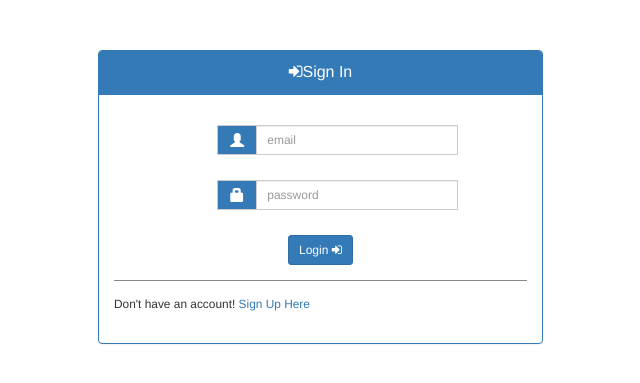
After one commit to florindanciu/Proman-florindanciu, a Flask app: page /login in a window 1280 px wide. The commit adds this page. Shown: the top 383 px of the page, without its empty margins (382-1022 px from the left). Run offline with Flask 2, Linux system fonts and the light colour scheme; data that the repository does not hold is empty; parts of the project's set-up code (start-up, migrations or seed data) failed here and were passed over; some libraries are stand-ins or nearby versions.

Commit message:
Added registration/login/logout features

```diff
--- a/database_common.py
+++ b/database_common.py
@@ -8,8 +8,8 @@ import psycopg2.extras
 def get_connection_string():
     # setup connection string
     # to do this, please define these environment variables first
-    user_name = 'gabi'
-    password = 'abc'
+    user_name = 'florin'
+    password = '1234'
     host = 'localhost'
     database_name = 'Proman_db'
 
--- a/main.py
+++ b/main.py
@@ -1,9 +1,11 @@
-from flask import Flask, render_template, url_for
+from flask import Flask, render_template, url_for, request, redirect, session, flash
 from util import json_response
 
 import data_handler
+import hashing
 
 app = Flask(__name__)
+app.secret_key = b'D3Z03lRQ_Neft7apw_oGzw'
 
 
 @app.route("/")
@@ -20,7 +22,7 @@ def get_boards():
     """
     All the boards
     """
-    return data_handler.get_boards()
+    pass
 
 
 @app.route("/get-cards/<int:board_id>")
@@ -30,7 +32,57 @@ def get_cards_for_board(board_id: int):
     All cards that belongs to a board
     :param board_id: id of the parent board
     """
-    return data_handler.get_cards_for_board(board_id)
+    pass
+
+
+@app.route("/register", methods=['GET', 'POST'])
+def register():
+    if request.method == 'POST':
+        first_name = request.form.get('first_name')
+        last_name = request.form.get('last_name')
+        email = request.form.get('email_register')
+        password = request.form.get('passwd')
+        confirm = request.form.get('confirm')
+        secure_password = hashing.hash_password(password)
+        user_info = data_handler.get_user_info_by_email(email)
+
+        if user_info is not None:
+            flash('Email already used!', 'info')
+        elif password == confirm:
+            data_handler.add_user_info(first_name, last_name, email, secure_password)
+            flash('Registration successful!', 'success')
+            return redirect(url_for('register'))
+        else:
+            flash('Registration does not mach!', 'danger')
+            return redirect(url_for('register'))
+    return render_template('register.html')
+
+
+@app.route("/login", methods=['GET', 'POST'])
+def login():
+    if request.method == 'POST':
+        email = request.form.get('email_login')
+        password = request.form.get('password')
+        user_info = data_handler.get_user_info_by_email(email)
+
+        if not user_info:
+            flash('Email not found!', 'danger')
+            return redirect(url_for('login'))
+        elif hashing.verify_password(password, user_info['password']):
+            session['email'] = email
+            flash('You are now logged in', 'success')
+            return render_template('index.html', user_info=user_info)
+        else:
+            flash('Incorrect password!', 'danger')
+            return redirect(url_for('login'))
+    return render_template('register.html')
+
+
+@app.route("/logout")
+def logout():
+    session.clear()
+    flash('You are now logged out', 'info')
+    return redirect(url_for('index'))
 
 
 def main():
--- /dev/null
+++ b/static/css/register_login.css
@@ -0,0 +1,11 @@
+.input-group-addon {
+   color: #fff;
+   background-color: #337ab7;
+}
+
+.form-control, .input-group-addon {
+   border-radius: 0px;
+}
+label{
+  text-align: left !important;
+}
--- /dev/null
+++ b/templates/includes/message.html
@@ -0,0 +1,9 @@
+{% with messages = get_flashed_messages(with_categories=true) %}
+    {% if messages %}
+        <ul class=flashes>
+            {% for category, message in messages %}
+                <div class="alert alert-{{ category }}">{{ message }}</div>
+            {% endfor %}
+        </ul>
+    {% endif %}
+{% endwith %}
--- /dev/null
+++ b/templates/layout.html
@@ -0,0 +1,35 @@
+<!DOCTYPE html>
+<html lang="en">
+    <head>
+        <meta charset="UTF-8">
+        <meta name="viewport" content="width=device-width, initial-scale=1.0">
+        <meta http-equiv="X-UA-Compatible" content="ie=edge">
+        <title>ProMan</title>
+
+        <link rel="shortcut icon" href="{{ url_for('static', filename='favicon/favicon.ico') }}">
+        <link rel="icon" type="image/png" sizes="32x32" href="{{ url_for('static', filename='favicon/favicon-32x32.png') }}">
+        <link rel="icon" type="image/png" sizes="96x96" href="{{ url_for('static', filename='favicon/favicon-96x96.png') }}">
+        <link rel="icon" type="image/png" sizes="16x16" href="{{ url_for('static', filename='favicon/favicon-16x16.png') }}">
+
+        <link href="//netdna.bootstrapcdn.com/bootstrap/3.0.0/css/bootstrap.min.css" rel="stylesheet" id="bootstrap-css">
+        <script src="//netdna.bootstrapcdn.com/bootstrap/3.0.0/js/bootstrap.min.js"></script>
+        <script src="//code.jquery.com/jquery-1.11.1.min.js"></script>
+
+        <link rel="stylesheet" href="https://maxcdn.bootstrapcdn.com/bootstrap/3.3.7/css/bootstrap.min.css">
+        <link href="https://maxcdn.bootstrapcdn.com/font-awesome/4.7.0/css/font-awesome.min.css" rel="stylesheet" integrity="sha384-wvfXpqpZZVQGK6TAh5PVlGOfQNHSoD2xbE+QkPxCAFlNEevoEH3Sl0sibVcOQVnN" crossorigin="anonymous">
+        <script src="https://ajax.googleapis.com/ajax/libs/jquery/3.2.1/jquery.min.js"></script>
+        <script src="https://maxcdn.bootstrapcdn.com/bootstrap/3.3.7/js/bootstrap.min.js"></script>
+
+        <link rel="stylesheet" type="text/css" href="{{ url_for('static', filename='css/main.css') }}">
+        <link rel="stylesheet" type="text/css" href="{{ url_for('static', filename='css/register_login.css') }}">
+        <script type="module" src="{{ url_for('static', filename='js/main.js') }}" defer></script>
+
+        {% include 'includes/message.html' %}
+        {% block head %}
+        {% endblock %}
+    </head>
+<body>
+    {% block body %}
+    {% endblock %}
+</body>
+</html>
--- /dev/null
+++ b/templates/register.html
@@ -0,0 +1,134 @@
+{% extends 'layout.html' %}
+
+{% block head %}
+{% endblock %}
+
+{% block body %}
+
+    <div class="container">
+        <div class="container">
+
+            <div id="loginbox" style="margin-top:50px;"
+                 class="mainbox col-md-5 col-md-offset-4 col-sm-7 col-sm-offset-3">
+                <div class="panel panel-primary">
+                    <div class="panel-heading">
+                        <div class="panel-title text-center"><i class="fa fa-sign-in" aria-hidden="true"></i>Sign In</div>
+                    </div>
+
+                    <div style="padding-top:30px" class="panel-body">
+
+                        <div style="display:none" id="login-alert" class="alert alert-danger col-sm-12"></div>
+
+                        <form id="loginform" class="form-horizontal" role="form" action="/login" method="post">
+
+                            <div style="margin-bottom: 25px" class="input-group col-sm-offset-3 col-sm-7">
+                                <span class="input-group-addon"><i class="glyphicon glyphicon-user"></i></span>
+                                <input id="login-username" type="text" class="form-control input-sm" name="email_login"
+                                       value="" placeholder="email">
+                            </div>
+
+                            <div style="margin-bottom: 25px" class="input-group col-sm-offset-3 col-sm-7">
+                                <span class="input-group-addon"><i class="glyphicon glyphicon-lock"></i></span>
+                                <input id="login-password" type="password" class="form-control input-sm" name="password"
+                                       placeholder="password">
+                            </div>
+
+                            <div style="margin-top:10px" class="form-group">
+                                <!-- Button -->
+
+                                <div class="col-sm-12 controls text-center">
+                                    <button id="btn-login" type="submit" class="btn btn-primary btn-sm"> Login <i class="fa fa-sign-in" aria-hidden="true"></i> </button>
+                                </div>
+                            </div>
+
+
+                            <div class="form-group">
+                                <div class="col-md-12 control">
+                                    <div style="border-top: 1px solid#888; padding-top:15px; font-size:85%">
+                                        Don't have an account!
+                                        <a href="#" onClick="$('#loginbox').hide(); $('#signupbox').show()">Sign Up Here</a>
+                                    </div>
+                                </div>
+                            </div>
+                        </form>
+
+                    </div>
+                </div>
+            </div>
+
+            <div id="signupbox" style="display:none; margin-top:50px"
+                 class="mainbox col-md-5 col-md-offset-4 col-sm-7 col-sm-offset-3">
+                <div class="panel panel-primary">
+                    <div class="panel-heading">
+                        <div class="panel-title text-center">Sign Up <i class="fa fa-user-plus"></i></div>
+                        <div style="float:right; font-size: 85%; position: relative; top:-10px">
+                            <a id="signinlink" href="#" onclick="$('#signupbox').hide(); $('#loginbox').show()">Sign
+                                In</a></div>
+                    </div>
+                    <div class="panel-body">
+                        <form id="signupform" class="form-horizontal" role="form" action="/register" method="post">
+
+                            <div class="form-group">
+                                <label for="first_name" class="col-md-4 control-label">First Name</label>
+                                <div class="col-md-8">
+                                    <input type="text" class="form-control input-sm" name="first_name"
+                                           placeholder="First Name">
+                                </div>
+                            </div>
+
+                            <div class="form-group">
+                                <label for="last_name" class="col-md-4 control-label">Last Name</label>
+                                <div class="col-md-8">
+                                    <input type="text" class="form-control input-sm" name="last_name"
+                                           placeholder="Last Name">
+                                </div>
+                            </div>
+
+                            <div class="form-group">
+                                <label for="email_register" class="col-md-4 control-label">Email</label>
+                                <div class="col-md-8">
+                                    <input type="text" class="form-control input-sm" name="email_register"
+                                           placeholder="Email Address">
+                                </div>
+                            </div>
+
+                            <div class="form-group">
+                                <label for="password" class="col-md-4 control-label">Password</label>
+                                <div class="col-md-8">
+                                    <input type="password" class="form-control input-sm" name="passwd"
+                                           placeholder="Password">
+                                </div>
+                            </div>
+
+                            <div class="form-group">
+                                <label for="confirm" class="col-md-4 control-label">Confirmation</label>
+                                <div class="col-md-8">
+                                    <input type="password" class="form-control input-sm" name="confirm"
+                                           placeholder="Confirm password">
+                                </div>
+                            </div>
+
+                            <div class="form-group">
+                                <!-- Button -->
+                                <div class="col-md-offset-4 col-md-8">
+                                    <button id="btn-signup" type="submit" class="btn btn-primary btn-sm"> Sign Up <i
+                                            class="fa fa-user-plus"></i></button>
+                                </div>
+                            </div>
+                            <div class="form-group">
+                                <div class="col-md-12 control">
+                                    <div style="border-top: 1px solid#888; padding-top:15px; font-size:85%">
+                                        Do you have an account!
+                                        <a href="#" onClick="$('#signupbox').hide(); $('#loginbox').show()">Login
+                                            Here</a>
+                                    </div>
+                                </div>
+                            </div>
+                        </form>
+                    </div>
+                </div>
+            </div>
+        </div>
+    </div>
+
+{% endblock %}
```
Also changed, not shown: data/data_layout.sql (+4 -3 lines), data_handler.py (+18 -8 lines), hashing.py (added, +11 -0 lines), requirements.txt (added, +11 -0 lines), templates/index.html (+15 -19 lines).
